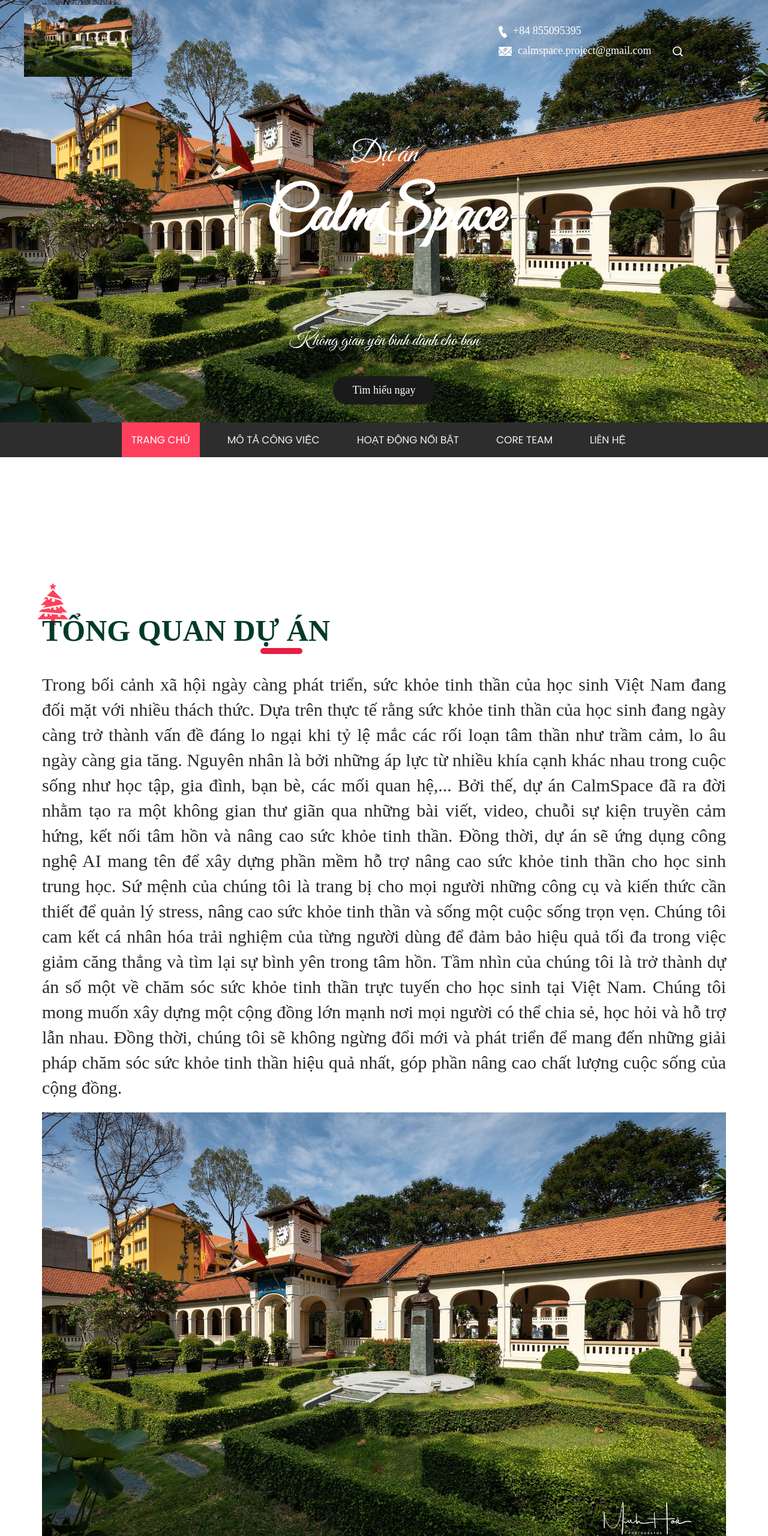
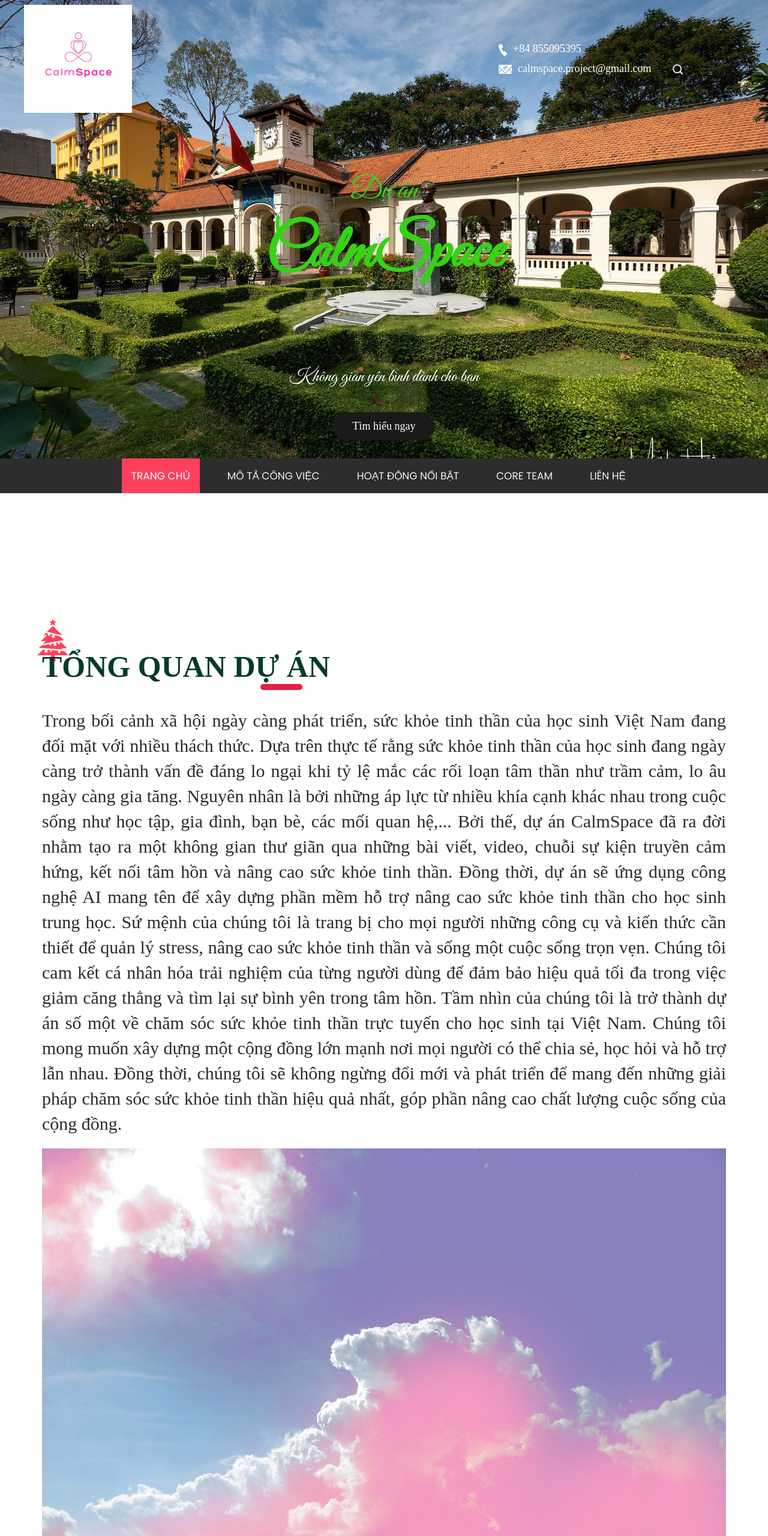
Before and after one commit to xuanntruong/calmspace, a plain HTML site: page index.html in a window 1280 px wide. Shown: the top 2560 px of the page at 60% size. Drawn offline with nearby package versions, Linux system fonts and the light colour scheme; files whose address does not match are found by name.

Commit message:
Update index.html

```diff
--- a/index.html
+++ b/index.html
@@ -40,12 +40,20 @@
               body {
                   font-family: 'VNI-Times', serif;
               }
+
+        .banner_section h1 {
+            color: #36d216;
+        }
+
+        .banner_section h4 {
+            color: #ffffff;
+        }
           </style>
       </head>
       </html>
       <div class="header_section">
          <nav class="navbar navbar-expand-lg navbar-light bg-light">
-            <a class="logo" href="index.html"><img src="images/2-thpt-chuyen-le-hong-phong-1657723581255892548271.webp"></a>
+            <a class="logo" href="index.html"><img src="images/LOGO CALMSPACE.jpg"></a>
             <button class="navbar-toggler" type="button" data-toggle="collapse" data-target="#navbarSupportedContent" aria-controls="navbarSupportedContent" aria-expanded="false" aria-label="Toggle navigation">
             <span class="navbar-toggler-icon"></span>
             </button>
@@ -180,7 +188,7 @@
 <p></p>
 <p></p>
 
-<div class="image_2"><img src="images/2-thpt-chuyen-le-hong-phong-1657723581255892548271.webp"></div>
+<div class="image_2"><img src="images/2006_hinh-nen-sky-galaxy-laptop66.jpg"></div>
                </div>
             </div>
          </div>
```
